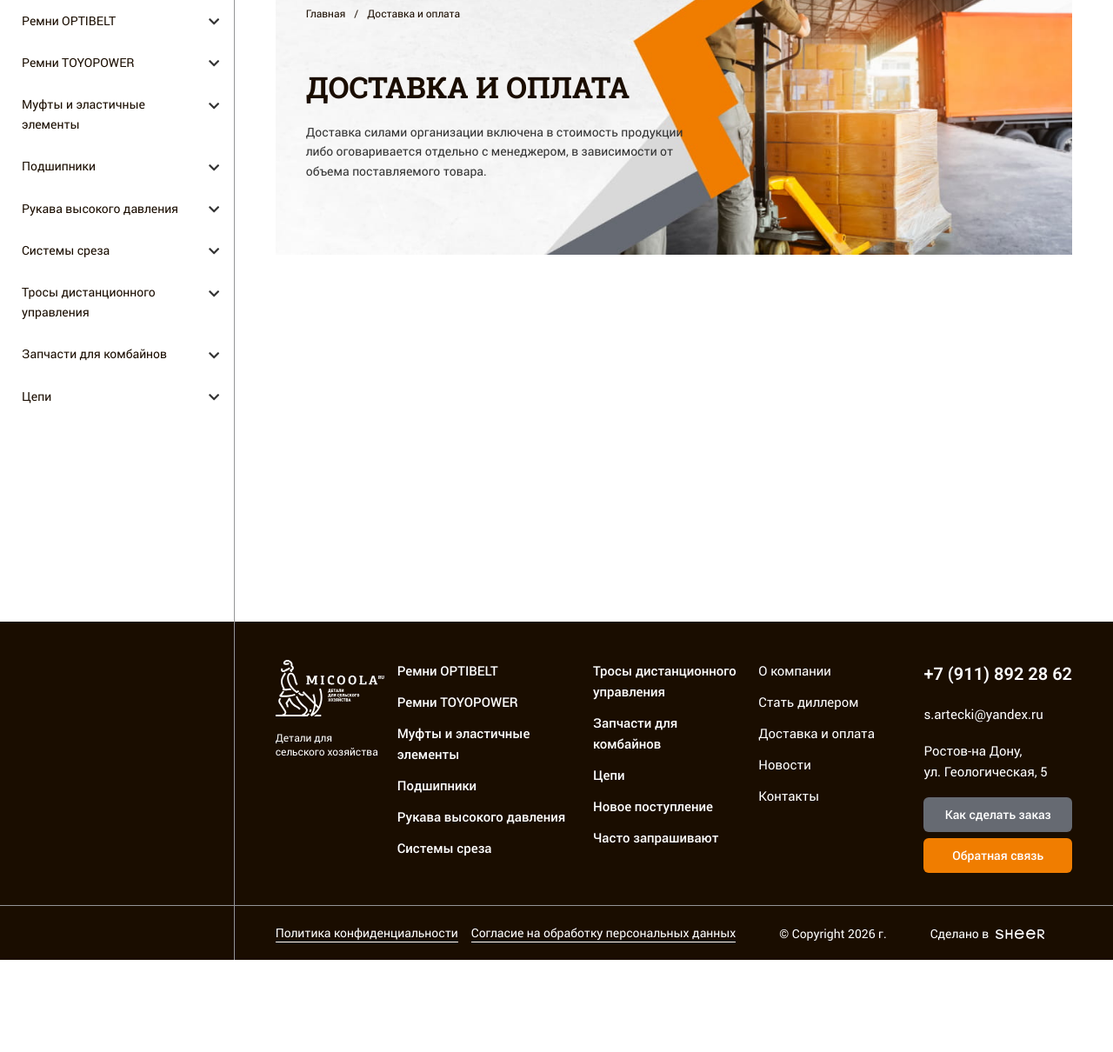
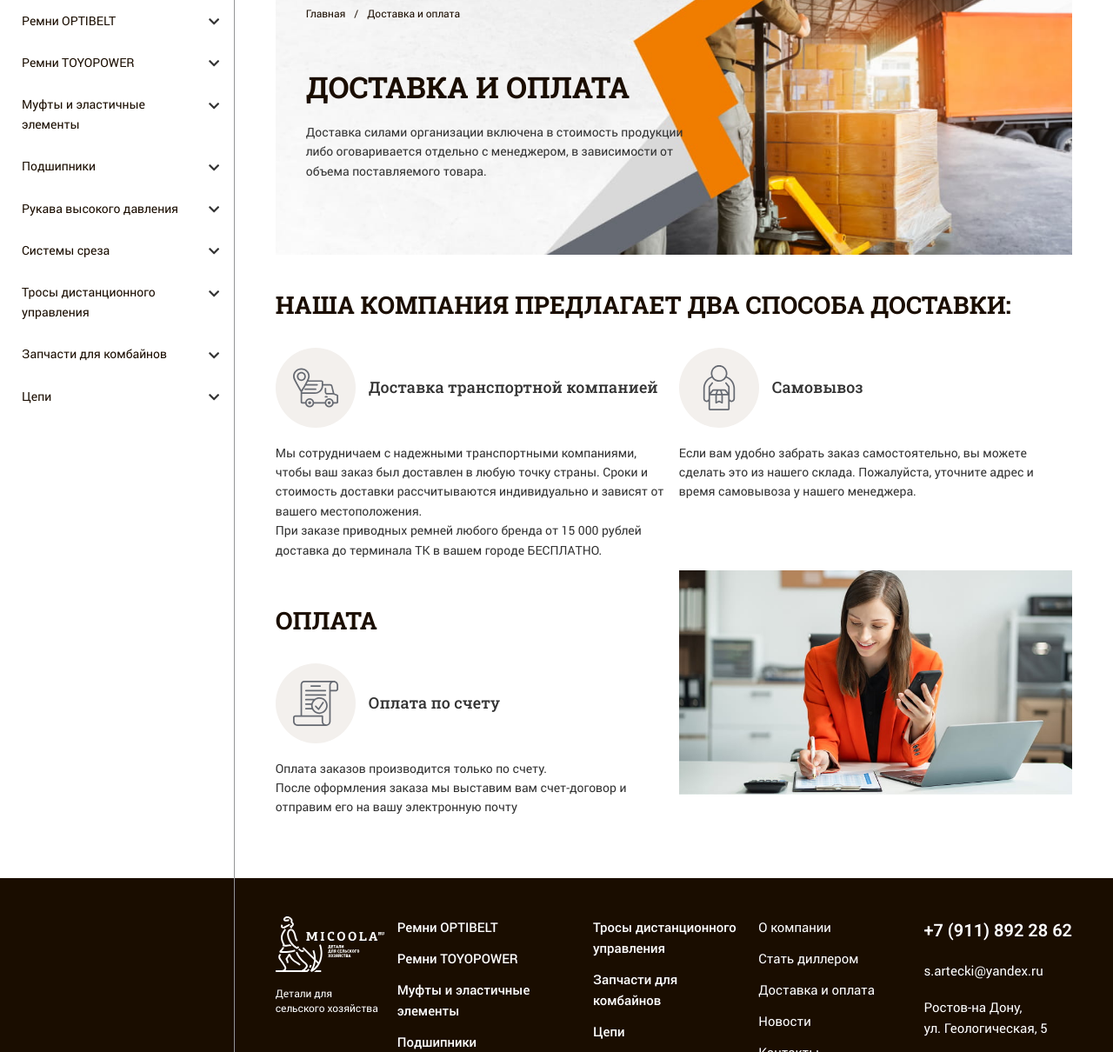
Before and after one commit to GrinCaseCode/BEKKO, a plain HTML site: page delivery.html in a window 1280 px wide. Shown: the part 85-1295 px from the top of the page at 87% size. Before the commit the page ends 1189 px from the top, so only its background shows below. Drawn offline with nearby package versions, Linux system fonts and the light colour scheme.

Commit message:
Add files via upload

```diff
--- a/delivery.html
+++ b/delivery.html
@@ -17,9 +17,9 @@
 	<link rel="stylesheet" href="libs/fancybox-master/dist/jquery.fancybox.min.css" />
 	<link rel="stylesheet" href="libs/ion.rangeSlider-master/css/ion.rangeSlider.min.css" />
 	<link rel="stylesheet" href="libs/slick-1.5.9/slick/slick.css" />
-	<link rel="stylesheet" href="css/fonts.css?ver=1.3" />
-	<link rel="stylesheet" href="css/main.css?ver=1.3" />
-	<link rel="stylesheet" href="css/media.css?ver=1.3" />
+	<link rel="stylesheet" href="css/fonts.css?ver=1.5" />
+	<link rel="stylesheet" href="css/main.css?ver=1.5" />
+	<link rel="stylesheet" href="css/media.css?ver=1.5" />
 </head>
 <body>
 
@@ -264,7 +264,52 @@
 					</div>
 				</section>
 
-
+				<section class="page-delivery">
+					<div class="container">
+						<h2 class="title-section">наша компания предлагает два способа доставки:</h2>
+						<div class="row row--main">
+							<div class="col-lg-6">
+								<div class="unit-advantage">
+									<div class="unit-advantage__head">
+										<div class="unit-advantage__icon">
+											<img src="img/ic_delivery1.svg" alt="alt">
+										</div>
+										<div class="title-block">Доставка транспортной компанией</div>
+									</div>
+									<p>Мы сотрудничаем с надежными транспортными компаниями, чтобы ваш заказ был доставлен в любую точку страны. Сроки и стоимость доставки рассчитываются индивидуально и зависят от вашего местоположения. <br>При заказе приводных ремней любого бренда от 15 000 рублей доставка до терминала ТК в вашем городе БЕСПЛАТНО.</p>
+								</div>
+							</div>
+							<div class="col-lg-6">
+								<div class="unit-advantage">
+									<div class="unit-advantage__head">
+										<div class="unit-advantage__icon">
+											<img src="img/ic_delivery2.svg" alt="alt">
+										</div>
+										<div class="title-block">Самовывоз</div>
+									</div>
+									<p>Если вам удобно забрать заказ самостоятельно, вы можете сделать это из нашего склада. Пожалуйста, уточните адрес и время самовывоза у нашего менеджера.</p>
+								</div>
+							</div>
+							<div class="col-lg-6">
+								<h2 class="title-section">оплата</h2>
+								<div class="unit-advantage">
+									<div class="unit-advantage__head">
+										<div class="unit-advantage__icon">
+											<img src="img/ic_delivery3.svg" alt="alt">
+										</div>
+										<div class="title-block">Оплата по счету</div>
+									</div>
+									<p>Оплата заказов производится только по счету. <br>После оформления заказа мы выставим вам счет-договор и отправим его на вашу электронную почту</p>
+								</div>
+							</div>
+							<div class="col-lg-6">
+								<div class="image-page">
+									<img src="img/delivery.jpg" alt="alt">
+								</div>
+							</div>
+						</div>
+					</div>
+				</section>
 
 			</div>
 
@@ -398,7 +443,7 @@
 	<script src="libs/jQueryFormStyler-master/jquery.formstyler.min.js"></script>
 	<script src="libs/ion.rangeSlider-master/js/ion.rangeSlider.min.js"></script>
 	<script src="libs/mask/jquery.maskedinput.js"></script>
-	<script src="js/common.js?ver=1.3"></script>
+	<script src="js/common.js?ver=1.5"></script>
 	<!-- Yandex.Metrika counter --><!-- /Yandex.Metrika counter -->
 	<!-- Google Analytics counter --><!-- /Google Analytics counter -->
 </body>
```
Also changed, not shown: about.html (+4 -4 lines), card.html (+4 -4 lines), catalog.html (+4 -4 lines), index-2.html (+4 -4 lines), index.html (+4 -4 lines), map.html (+1 -0 lines).
